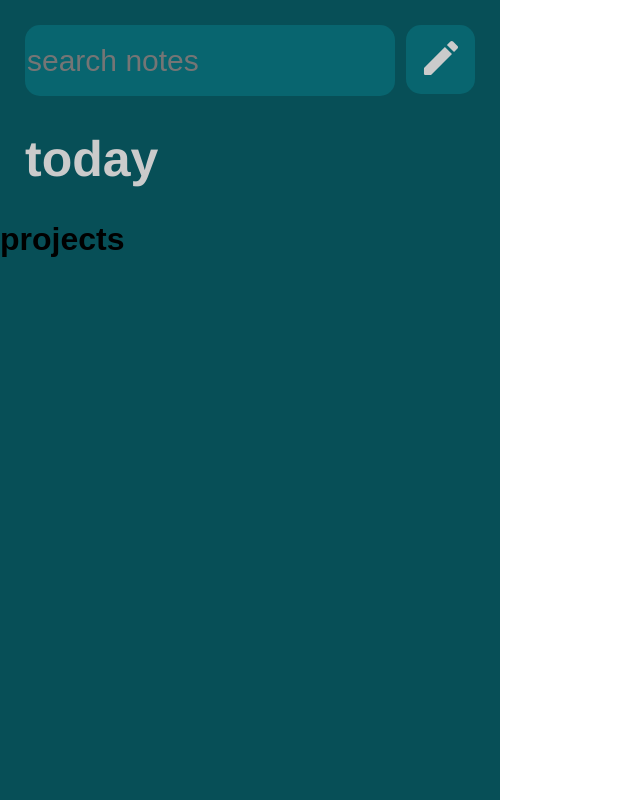
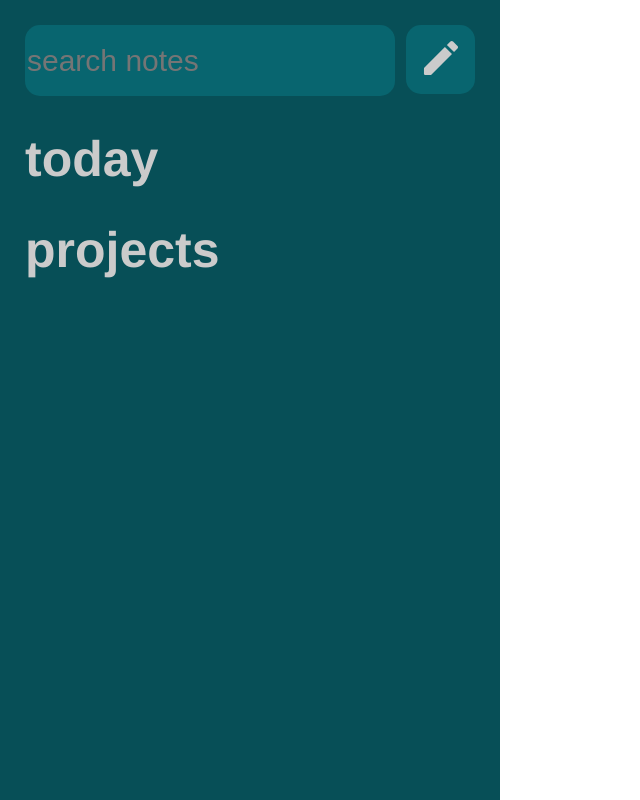
Before and after one commit to berneymark/PersonalManagementApp, a React (Create React App) app in the folder personal-management-app/: page / in a window 1280 px wide. Shown: the whole page, without its empty margins (0-640 px from the left). Built offline with nearby package versions, Linux system fonts and the light colour scheme.

Commit message:
Added ProjectMenu.tsx + CSS

```diff
--- /dev/null
+++ b/personal-management-app/src/components/sidebar/ProjectsMenu.tsx
@@ -0,0 +1,14 @@
+import React, {Component} from 'react';
+import '../../css/SideBar.css';
+
+class ProjectsMenu extends Component {
+    render() {
+        return(
+            <div className="projectsMenu">
+                <h1>projects</h1>
+            </div>
+        );
+    }
+}
+
+export default ProjectsMenu;
--- a/personal-management-app/src/components/sidebar/SideBar.tsx
+++ b/personal-management-app/src/components/sidebar/SideBar.tsx
@@ -1,6 +1,7 @@
 import React, {Component} from 'react';
 import ToolBar from './ToolBar';
 import TodayMenu from './TodayMenu';
+import ProjectsMenu from './ProjectsMenu';
 import '../../css/SideBar.css';
 
 class SideBar extends Component {
@@ -10,7 +11,7 @@ class SideBar extends Component {
                 <ToolBar/>
                 <div className="sideBarContent">
                     <TodayMenu/>
-                    <h1>projects</h1>
+                    <ProjectsMenu/>
                 </div>
             </div>
         );
--- a/personal-management-app/src/css/SideBar.css
+++ b/personal-management-app/src/css/SideBar.css
@@ -8,25 +8,11 @@
     left: 0;
 }
 
-.todayMenu > h1, p {
-    color: #CBCBCB;
-    font-family: Helvetica, Sans-Serif;
-    margin-left: 25px;
-}
-
-.todayMenu > h1 {
-    font-size: 50px;
-}
-
-.todayMenu > p {
-    font-size: 50px;
-}
-
 .toolBar {
     margin: 25px;
 }
 
-div .toolBar input {
+.toolBar input {
     background-color: #08656F;
     border: none;
     border-radius: 15px;
@@ -49,3 +35,31 @@ div .toolBar input {
     height: 40px;
     width: 40px;
 }
+
+.todayMenu > h1, p {
+    color: #CBCBCB;
+    font-family: Helvetica, Sans-Serif;
+    margin-left: 25px;
+}
+
+.todayMenu > h1 {
+    font-size: 50px;
+}
+
+.todayMenu > p {
+    font-size: 50px;
+}
+
+.projectsMenu > h1, p {
+    color: #CBCBCB;
+    font-family: Helvetica, Sans-Serif;
+    margin-left: 25px;
+}
+
+.projectsMenu > h1 {
+    font-size: 50px;
+}
+
+.projectsMenu > p {
+    font-size: 50px;
+}
```
